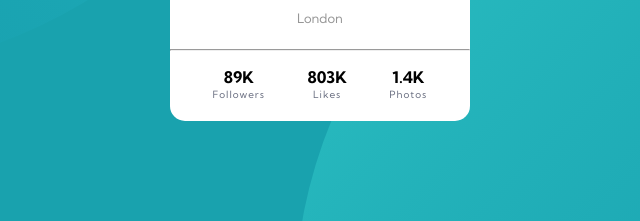
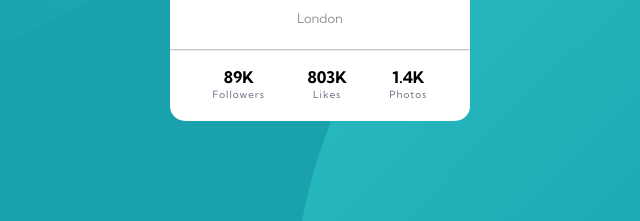
Before and after one commit to amrmabdelazeem/profile-card-component-main, a plain HTML site: page index.html in a window 1280 px wide. Shown: the part 463-684 px from the top of the page, 320-960 px from the left. Drawn offline with Linux system fonts and the light colour scheme.

Commit message:
updated readme

```diff
--- a/css/styles.css
+++ b/css/styles.css
@@ -72,5 +72,6 @@ span{
 }
 
 hr{
-    color: var(--darkgray);
+    border-color: hsl(227, 33%, 89%);
+    opacity: .5;
 }
```
Also changed, not shown: 1 other file.
